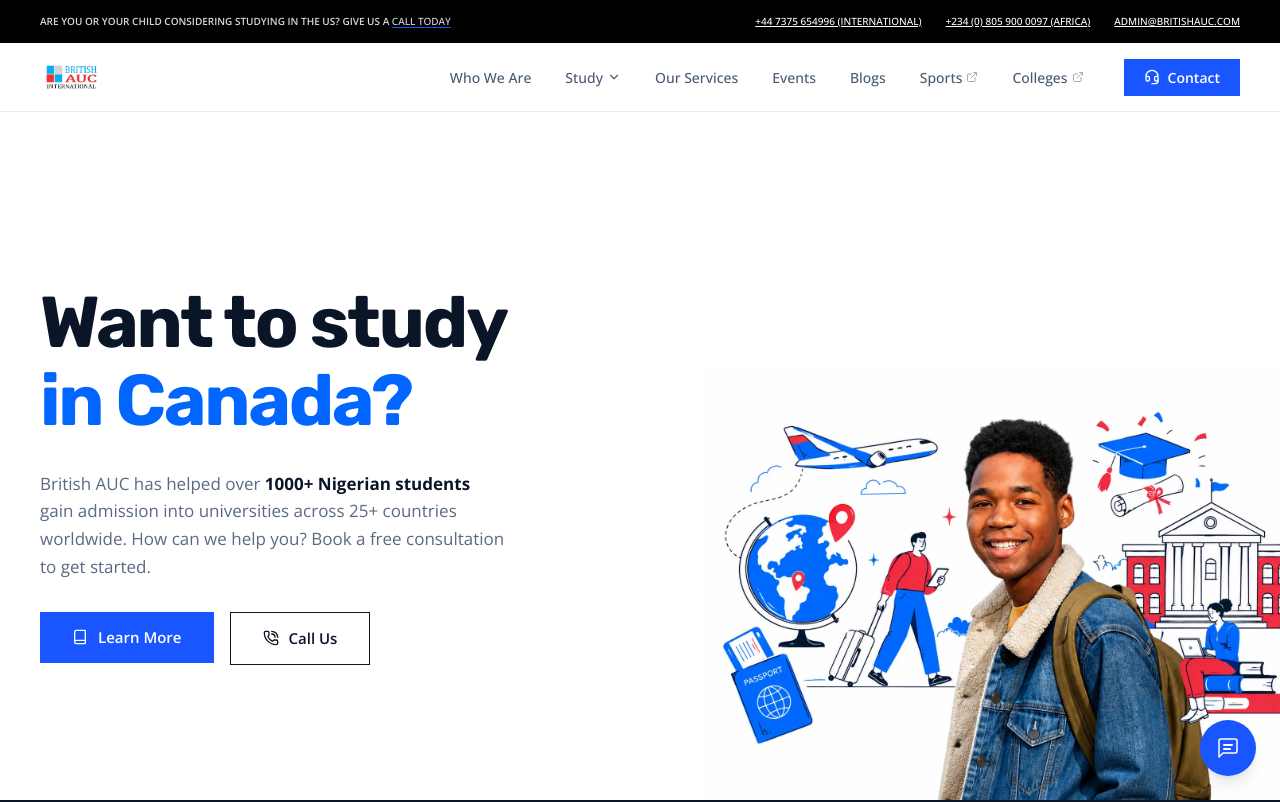
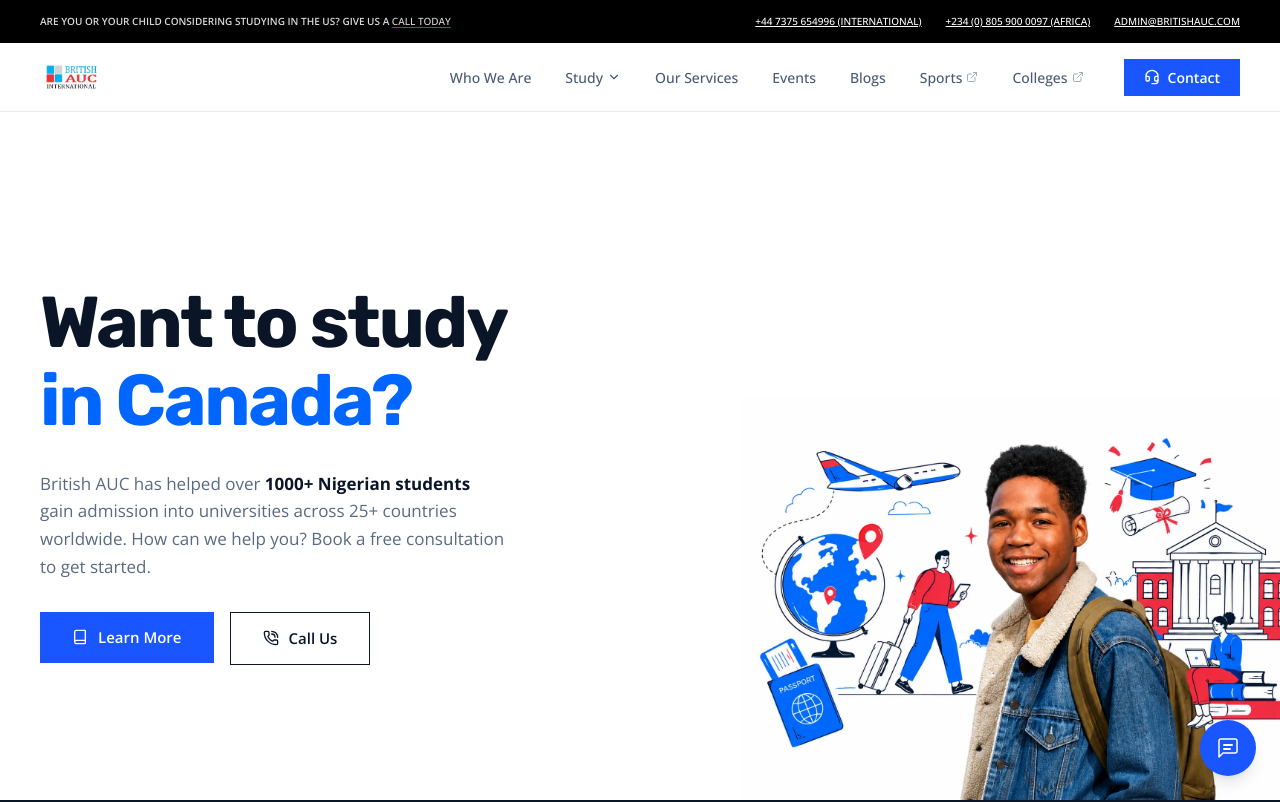
Before and after one commit to code-savan/britishuac-international-education, a Next.js app: page / in a window 1280 px wide. Shown: the top 802 px of the page. Built offline with nearby package versions, Linux system fonts and the light colour scheme.

Commit message:
Remove p2 partner, fix hero image within content padding

```diff
--- a/components/Hero.jsx
+++ b/components/Hero.jsx
@@ -34,8 +34,9 @@
 
   return (
     <section className="relative bg-white min-h-screen pt-16 lg:pt-[150px] overflow-hidden">
+      <div className="relative max-w-7xl mx-auto px-5 sm:px-8 lg:px-10 md:h-full">
         {/* Absolute image - md screens and above */}
-      <div className="hidden md:block absolute right-0 top-16 lg:top-[170px] bottom-0 w-[50%] xl:w-[45%] 2xl:w-[40%] max-w-[700px]">
+        <div className="hidden md:block absolute right-0 top-16 lg:top-[170px] bottom-0 w-[45%] xl:w-[42%] 2xl:w-[40%] max-w-[650px]">
           <Image
             src="/hero-image.webp"
             alt="Students studying abroad"
@@ -43,11 +44,10 @@
             height={2330}
             className="h-full w-full object-contain object-right-bottom"
             priority
-          sizes="(max-width: 768px) 0px, (max-width: 1280px) 50vw, 40vw"
+            sizes="(max-width: 768px) 0px, (max-width: 1280px) 45vw, 40vw"
           />
         </div>
 
-      <div className="relative max-w-7xl mx-auto px-5 sm:px-8 lg:px-10 md:h-full">
         <div className="flex items-center md:min-h-[calc(100vh-64px)] lg:min-h-[calc(100vh-150px)]">
           <div className="w-full md:w-1/2 max-w-xl md:py-16 py-12 md:py-20">
             <h1 className="font-display text-[clamp(2.5rem,6vw,4.5rem)] font-bold text-[#0A1628] leading-[1.05] tracking-[-0.03em] mb-6 text-balance">
--- a/constants/index.js
+++ b/constants/index.js
@@ -171,10 +171,6 @@
     {
         key: 1,
         image: "/p1.svg"
-    },
-    {
-        key: 2,
-        image: "/p2.svg"
     },
     {
         key: 3,
```
Lines whose indentation alone changed are shown as unchanged.
